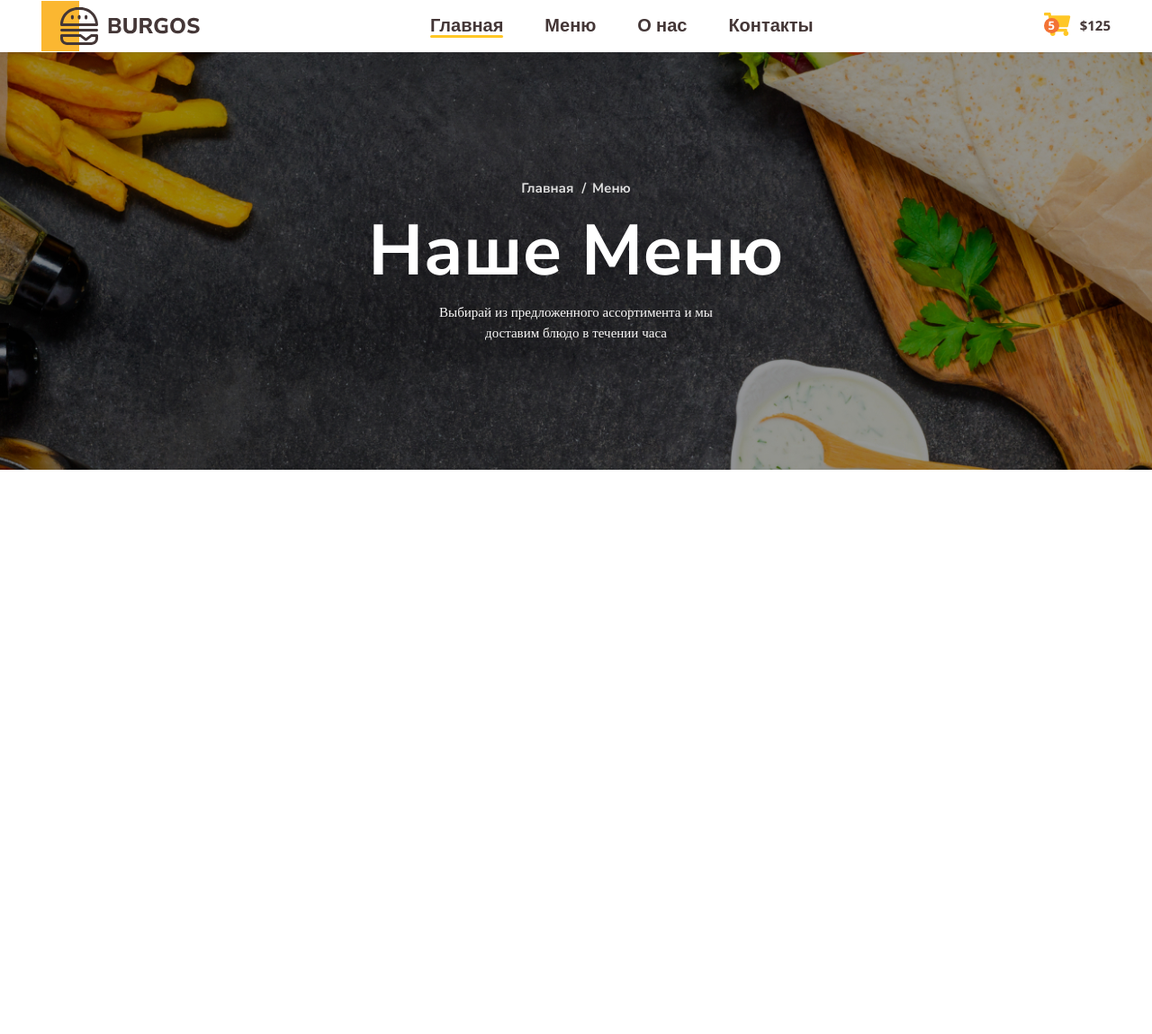
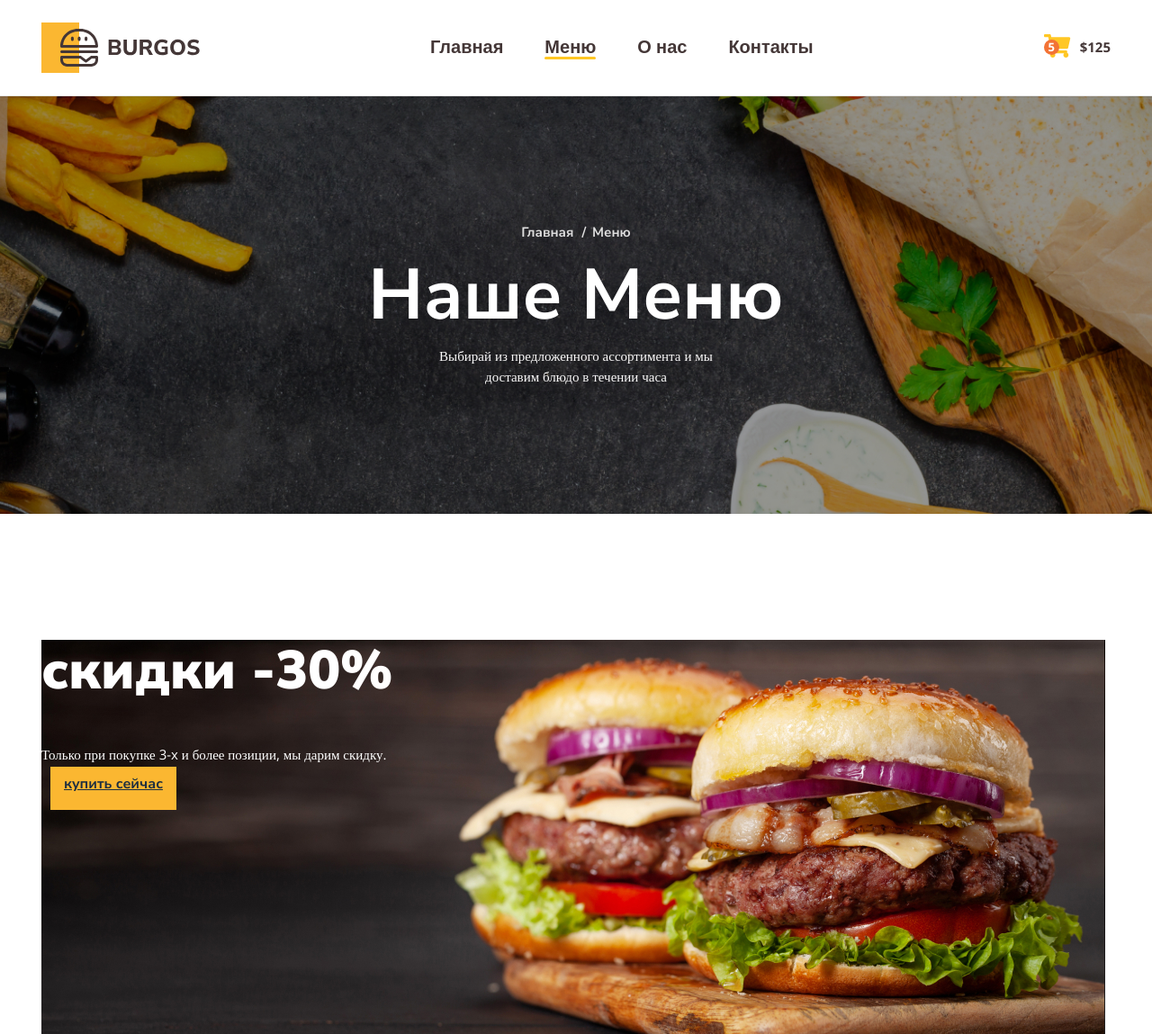
Before and after one commit to Andreil0000/Module01-Burger, a plain HTML site: page index.html in a window 1280 px wide. Shown: the whole page at 90% size. Before the commit the page ends 800 px from the top, so only its background shows below. Drawn offline with nearby package versions, Linux system fonts and the light colour scheme; files that its build step writes are made by us from their sources.

Commit message:
Привет я фрилансер по жизни

```diff
--- a/index.html
+++ b/index.html
@@ -1,5 +1,5 @@
 <!DOCTYPE html>
-<html lang="en">
+<html lang="ru">
 
 <head>
    <meta charset="UTF-8">
@@ -11,9 +11,10 @@
    <link
       href="https://fonts.googleapis.com/css2?family=Nunito+Sans:ital,wght@0,700;0,800;0,900;1,600&family=Open+Sans:wght@400;600;700&display=swap"
       rel="stylesheet">
-   <link rel="stylesheet" href="images/normalize.css">
+   <link rel="stylesheet" href="style/normalize.css">
    <link rel="stylesheet" href="style/main.css">
 </head>
+
 <body>
    <header>
       <div class="container">
@@ -21,8 +22,8 @@
             <a href="#" class="header-logo"></a>
             <nav>
                <ul class="header-nav">
-                  <li><a href="#" class="active">Главная</a></li>
-                  <li><a href="#">Меню</a></li>
+                  <li><a href="#">Главная</a></li>
+                  <li><a href="#" class="active">Меню</a></li>
                   <li><a href="#">О нас</a></li>
                   <li><a href="#">Контакты</a></li>
                </ul>
@@ -39,7 +40,6 @@
       </div>
    </header>
    <div class="bg">
-      <div class="container">
       <ul class="breardcrumbs">
          <li><a href="#">Главная</a></li>
          <li><a href="#">Меню</a></li>
@@ -48,6 +48,22 @@
       <p class="description">Выбирай из предложенного ассортимента и мы доставим блюдо в течении часа</p>
    </div>
    </div>
+   <main>
+      <div class="banner">
+         <div class="container">
+            <div class="banner-box">
+               <h2 class="banner-title">
+                  <span>скидки</span>
+                  -30%
+               </h2>
+               <p class="banner-text">
+                  Только при покупке 3-x и более позиции, мы дарим скидку.
+               </p>
+               <a href="#" class="banner-link">купить сейчас</a>
+            </div>
+         </div>
+      </div>
+   </main>
 </body>
 
 </html>
--- a/style/main.css
+++ b/style/main.css
@@ -7,6 +7,10 @@ body {
    margin: 0 auto;
    padding-left: 15px;
    padding-right: 15px;
+}
+
+header {
+   border-bottom: 1px solid #E5E5E5;
 }
 
 .header {
@@ -30,6 +34,7 @@ body {
    display: flex;
    padding-left: 0;
    gap: 46px;
+   padding: 24px;
 }
 
 .header-nav a {
@@ -37,6 +42,10 @@ body {
    font-size: 20px;
    color: #443737;
    text-decoration: none;
+}
+
+.header-nav a:hover {
+   color: #FFC725;
 }
 
 .header-nav a::after {
@@ -60,6 +69,7 @@ body {
    border: none;
    padding: 0;
    gap: 10px;
+   cursor: pointer;
 }
 
 .button-item {
@@ -92,6 +102,7 @@ body {
    background-size: cover;
    background-position: center center;
    padding: 142px 0;
+   margin-bottom: 140px;
 }
 
 .breardcrumbs {
@@ -110,16 +121,23 @@ body {
    text-decoration: none;
 }
 
+.breardcrumbs a:hover {
+   color: #FFC725;
+}
+
 .breardcrumbs a::before {
    content: "/";
    position: relative;
-   left:-7px;
+   left: -7px;
+   pointer-events: none;
+}
 
+.breardcrumbs a::before {
+   color: #DEDEDE;
 }
 
 .breardcrumbs li:first-child a::before {
    display: none;
-
 }
 
 .title {
@@ -136,5 +154,43 @@ body {
    color: #FAF9F9;
    max-width: 320px;
    margin: 0 auto;
+}
 
+.banner-box {
+   position: relative;
 }
+
+.banner-box {
+
+   padding: 142px 1;
+   width: 1182px;
+   height: 438px;
+   background-color: #f0f0f0;
+   background-image: url(../image/булка\ \(2\).jpg);
+   color: #FFFFFF;
+}
+
+.banner-title {
+   font-family: 'Nunito Sans';
+   font-style: normal;
+   font-weight: 900;
+   font-size: 60px;
+}
+
+.banner-text {
+   margin-top: 15px;
+   font-family: 'Open Sans';
+   font-style: normal;
+   font-weight: 400;
+   font-size: 15px;
+}
+
+.banner-link {
+   padding-bottom: 18px;
+   padding-top: 8px;
+   padding-right: 15px;
+   padding-left: 15px;
+   margin-left: 10px;
+   color: #1E2F40;
+   background: #FBB731
+}
```
Also changed, not shown: image/булка (2).jpg (added). Lines whose indentation alone changed are shown as unchanged.
